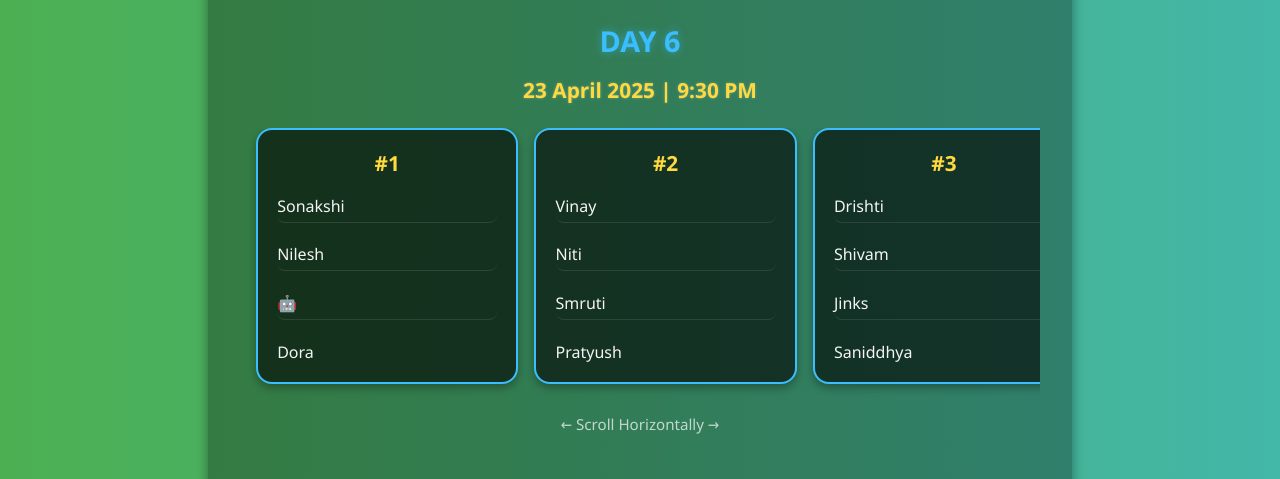
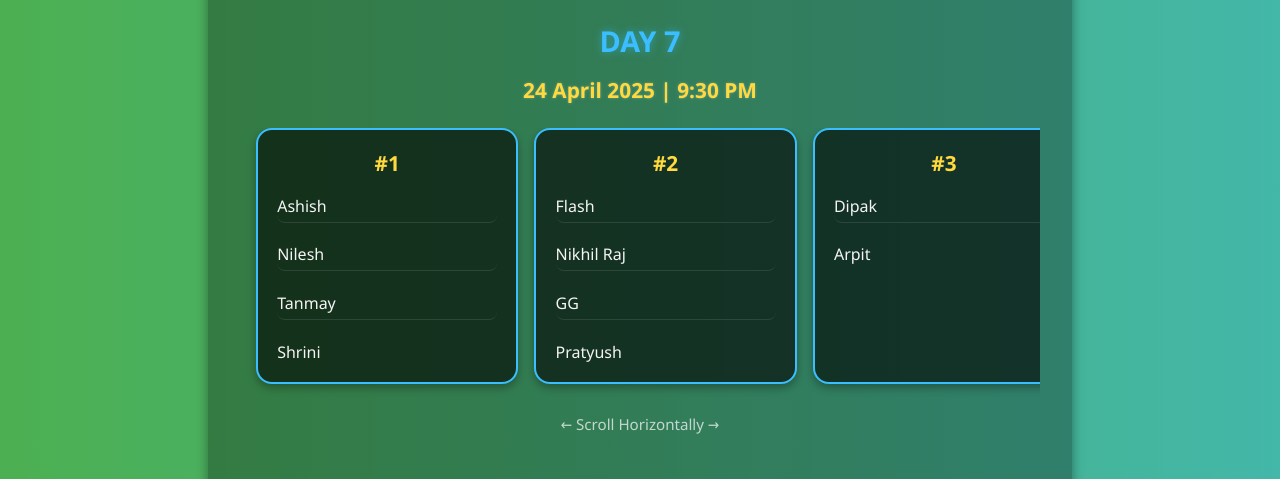
Before and after one commit to nikhils045/The-Great-Ludo-Showdown, a plain HTML site: page fixtures.html in a window 1280 px wide. Shown: the part 320-799 px from the top of the page. Drawn offline with Linux system fonts and the light colour scheme.

Commit message:
Update fixtures.html

```diff
--- a/fixtures.html
+++ b/fixtures.html
@@ -22,6 +22,41 @@
     </nav>
     <div class="content">
       <h1 class="fixtures-heading">FIXTURES</h1>
+
+      <h2 class="day-heading">DAY 7</h2>
+      <p class="day-date">24 April 2025 | 9:30 PM</p>
+
+      <div class="slider-container">
+        <div class="fixtures-slider">
+          <div class="fixture-card">
+            <h3>#1</h3>
+            <ul>
+              <li>Ashish</li>
+              <li>Nilesh</li>
+              <li>Tanmay</li>
+              <li>Shrini</li>
+            </ul>
+          </div>
+          <div class="fixture-card">
+            <h3>#2</h3>
+            <ul>
+              <li>Flash</li>
+              <li>Nikhil Raj</li>
+              <li>GG</li>
+              <li>Pratyush</li>
+            </ul>
+          </div>
+          <div class="fixture-card">
+            <h3>#3</h3>
+            <ul>
+              <li>Dipak</li>
+              <li>Arpit</li>
+            </ul>
+          </div>
+        </div>
+      </div>
+      <p class="scroll-hint">← Scroll Horizontally →</p>
+      <div class="section-separator"></div>
 
       <h2 class="day-heading">DAY 6</h2>
       <p class="day-date">23 April 2025 | 9:30 PM</p>
```
